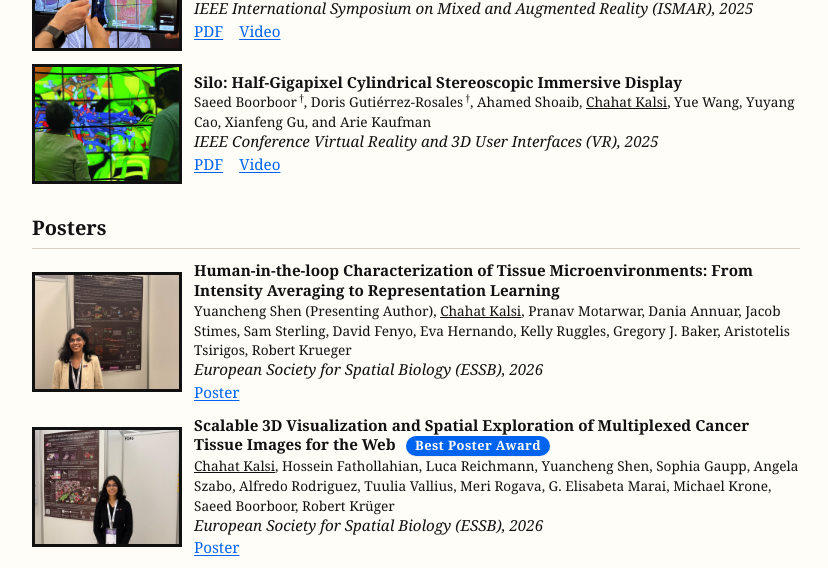
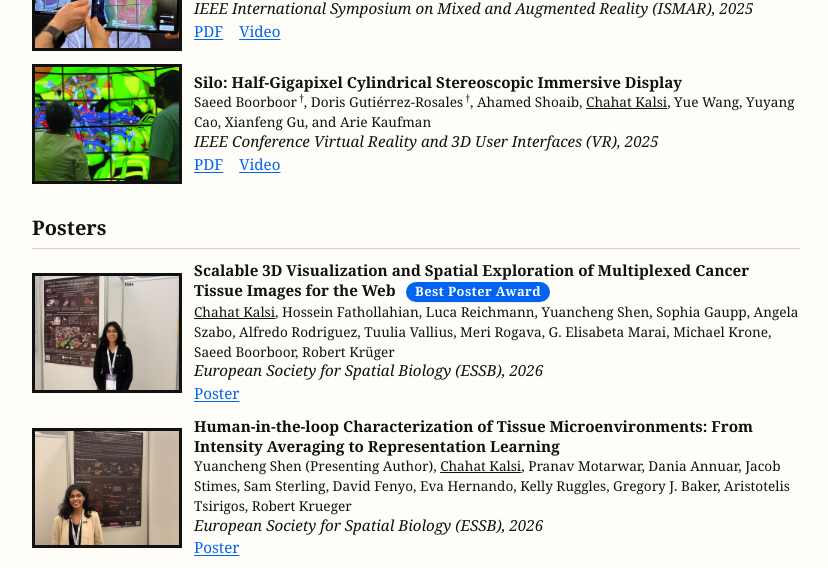
Before and after one commit to Chahat08/Chahat08.github.io, a Jekyll site: the page built from index.html, in a window 1280 px wide and 900 px high, scrolled down 1202 px, cut to the strip 0-568 px from the top of the window. Shown: the whole strip, without its empty margins (224-1052 px from the left). Built offline with Jekyll 4.4.1, drawn with Linux system fonts in a browser that asks for light colours; nearby versions of some CDN libraries; some of the changed lines change nothing that is shown.

Commit message:
posters order changed

```diff
--- a/_data/posters.yml
+++ b/_data/posters.yml
@@ -1,12 +1,3 @@
-- title: "Human-in-the-loop Characterization of Tissue Microenvironments: From Intensity Averaging to Representation Learning"
-  authors: >-
-    Yuancheng Shen (Presenting Author), <u>Chahat Kalsi</u>, Pranav Motarwar, Dania Annuar, Jacob Stimes, Sam Sterling, David Fenyo, Eva Hernando, Kelly Ruggles, Gregory J. Baker, Aristotelis Tsirigos, Robert Krueger
-  venue: "European Society for Spatial Biology (ESSB), 2026"
-  thumb: talks/ESSB_CellGalaxy/cell_galaxy.jpeg
-  links:
-    - label: Poster
-      url: assets/talks/ESSB_CellGalaxy/CellGalaxy_Poster.pdf
-
 - title: "Scalable 3D Visualization and Spatial Exploration of Multiplexed Cancer Tissue Images for the Web"
   badge: Best Poster Award
   authors: >-
@@ -16,6 +7,15 @@
   links:
     - label: Poster
       url: assets/talks/ESSB_BioSET/ESSB2026_Poster_BioSET.pdf
+
+- title: "Human-in-the-loop Characterization of Tissue Microenvironments: From Intensity Averaging to Representation Learning"
+  authors: >-
+    Yuancheng Shen (Presenting Author), <u>Chahat Kalsi</u>, Pranav Motarwar, Dania Annuar, Jacob Stimes, Sam Sterling, David Fenyo, Eva Hernando, Kelly Ruggles, Gregory J. Baker, Aristotelis Tsirigos, Robert Krueger
+  venue: "European Society for Spatial Biology (ESSB), 2026"
+  thumb: talks/ESSB_CellGalaxy/cell_galaxy.jpeg
+  links:
+    - label: Poster
+      url: assets/talks/ESSB_CellGalaxy/CellGalaxy_Poster.pdf
 
 - title: "BioSET: Biomarker-based Spatial co-Expression analysis in Tumor environments"
   authors: >-
```
